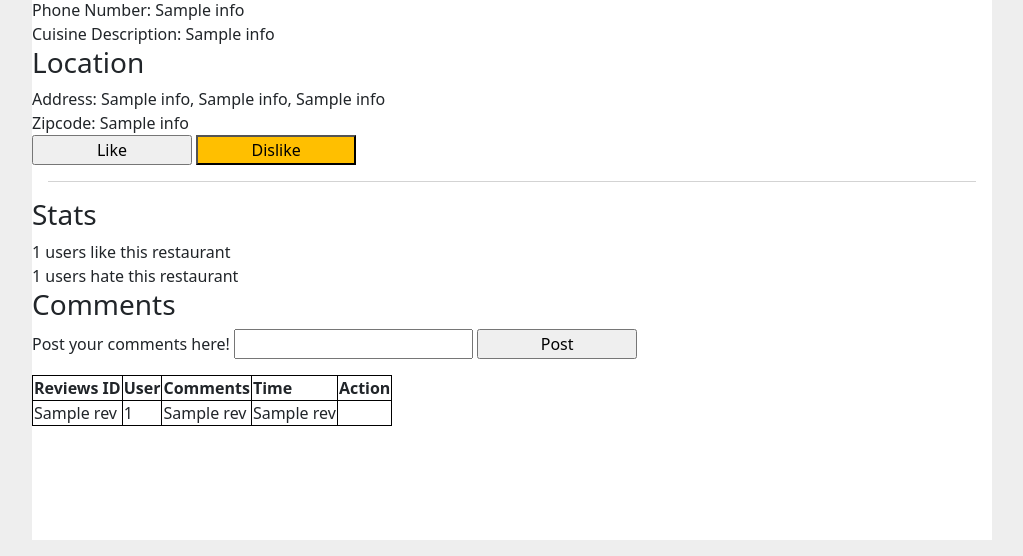
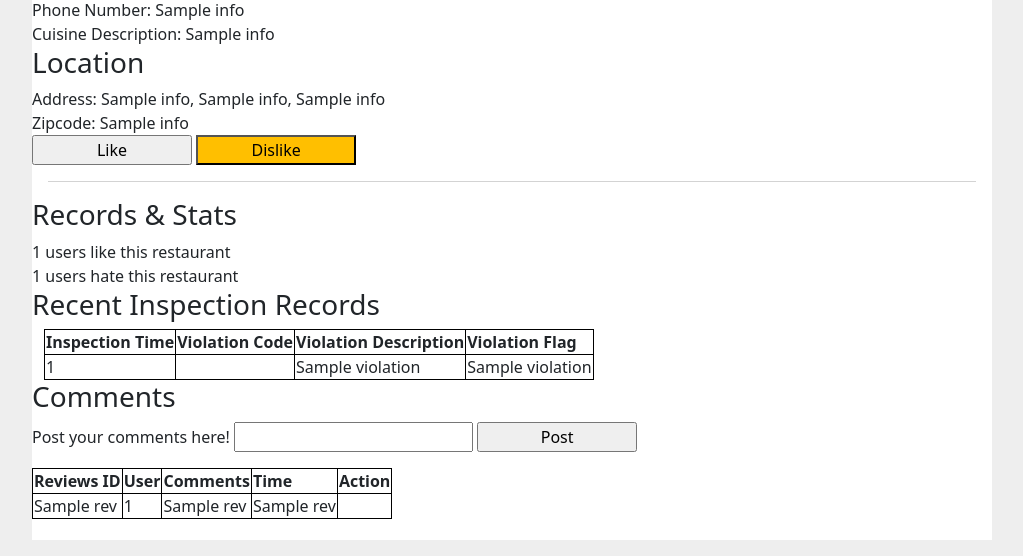
Before and after one commit to Xiaoyang-Song/NYC-Restaurant-Inspection-Database, a Flask app: template frontend/templates/functions/page.html in a window 1280 px wide. Shown: the part 244-800 px from the top of the page, without its empty margins (128-1151 px from the left). Run offline with Flask 2, Linux system fonts and the light colour scheme; the template is opened without the code that fills it: most values are stand-ins (such as "Sample title", 1, 10 or a date in 2020); parts of the project's set-up code (start-up, migrations or seed data) failed here and were passed over.

Commit message:
Edit R pages

```diff
--- a/frontend/functions.py
+++ b/frontend/functions.py
@@ -115,6 +115,14 @@ def page(rid):
             state = FL.DISLIKED
         page_stats['state'] = state
 
+        # Get recent violation records
+        cmd = "SELECT V.v_time, Vn.code, Vn.v_description, Vn.critical_flag \
+               FROM Restaurant AS R, Violate AS V , Violation AS Vn \
+               WHERE Vn.vid=V.vid AND R.rid=V.rid AND R.rid=(:rid) \
+               ORDER BY V.v_time"
+        violation = g.conn.execute(text(cmd), rid=rid).fetchall()
+        page_stats['violation'] = violation
+
     state = page_stats['state']
     # Handle like/dislike request using state machine
     update_comment = False
@@ -191,7 +199,7 @@ def page(rid):
 
     return render_template('functions/page.html', info=page_stats['info'], rev=page_stats['rev'],
                            feel=page_stats['feel'], state=page_stats['state'],
-                           stats=page_stats['stats'], userid=userid)
+                           stats=page_stats['stats'], userid=userid, violation=page_stats['violation'])
 
 
 @bp.route('/violations', methods=(['POST', 'GET']))
--- a/frontend/templates/functions/page.html
+++ b/frontend/templates/functions/page.html
@@ -85,9 +85,31 @@
       <div class="flash">{{ message }}</div>
       {% endfor %} {% block content %}{% endblock %}
     </section>
-    <h3>Stats</h3>
+    <h3>Records & Stats</h3>
     <div>{{stats['num_like']}} users like this restaurant</div>
     <div>{{stats['num_hate']}} users hate this restaurant</div>
+    <h3>Recent Inspection Records</h3>
+    <div class="container">
+      <table>
+          {%if violation%}
+          <tr>
+              <th>Inspection Time</th>
+              <th>Violation Code</th>
+              <th>Violation Description</th>
+              <th>Violation Flag</th>
+          </tr>
+          {%else%}
+          <div>No Violations! This restaurant pass all inspections!</div>
+          {%endif%} {% for n in violation %}
+          <tr>
+              <td>{{n[0]}}</td>
+              <td><{{n[1]}}</td>
+              <td>{{n[2]}}</td>
+              <td>{{n[3]}}</td>
+          </tr>
+          {% endfor %}
+      </table>
+  </div>
     <h3>Comments</h3>
     <form method="post">
       <label for="comment">Post your comments here!</label>
```
